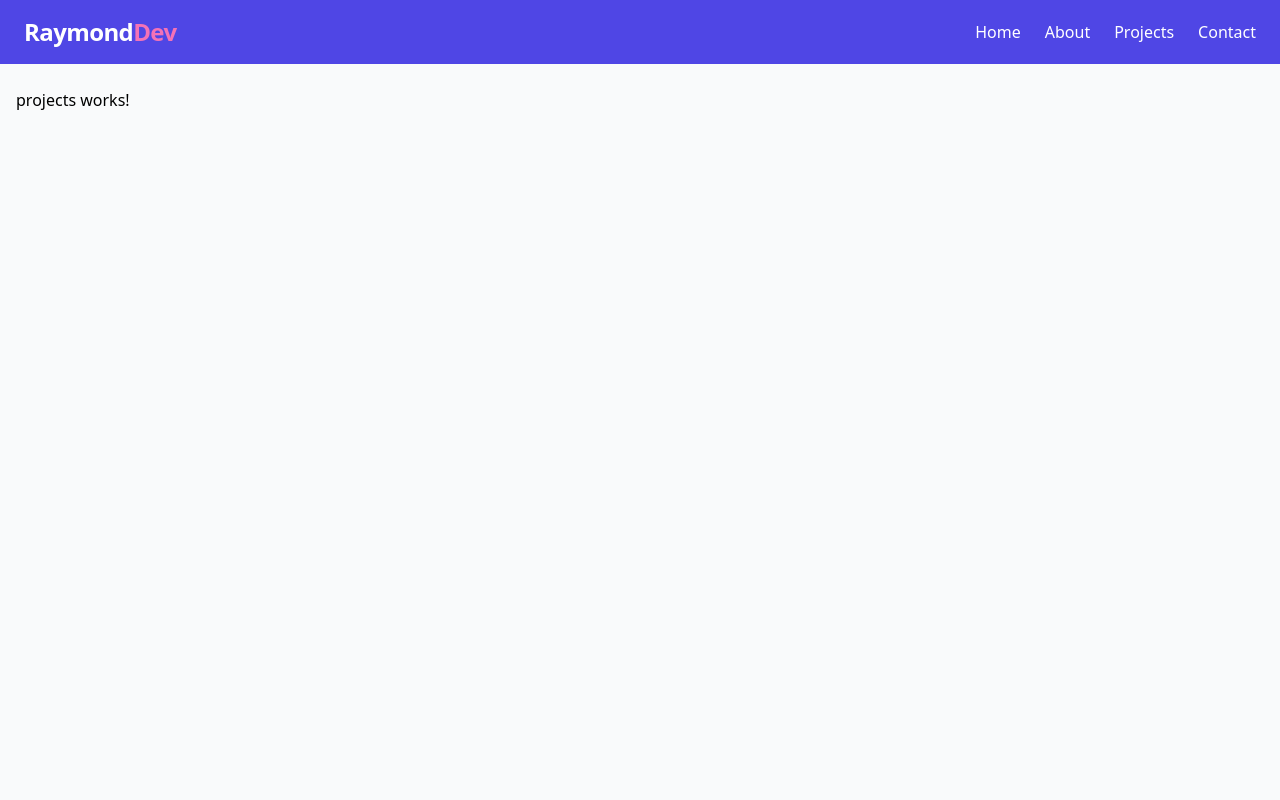
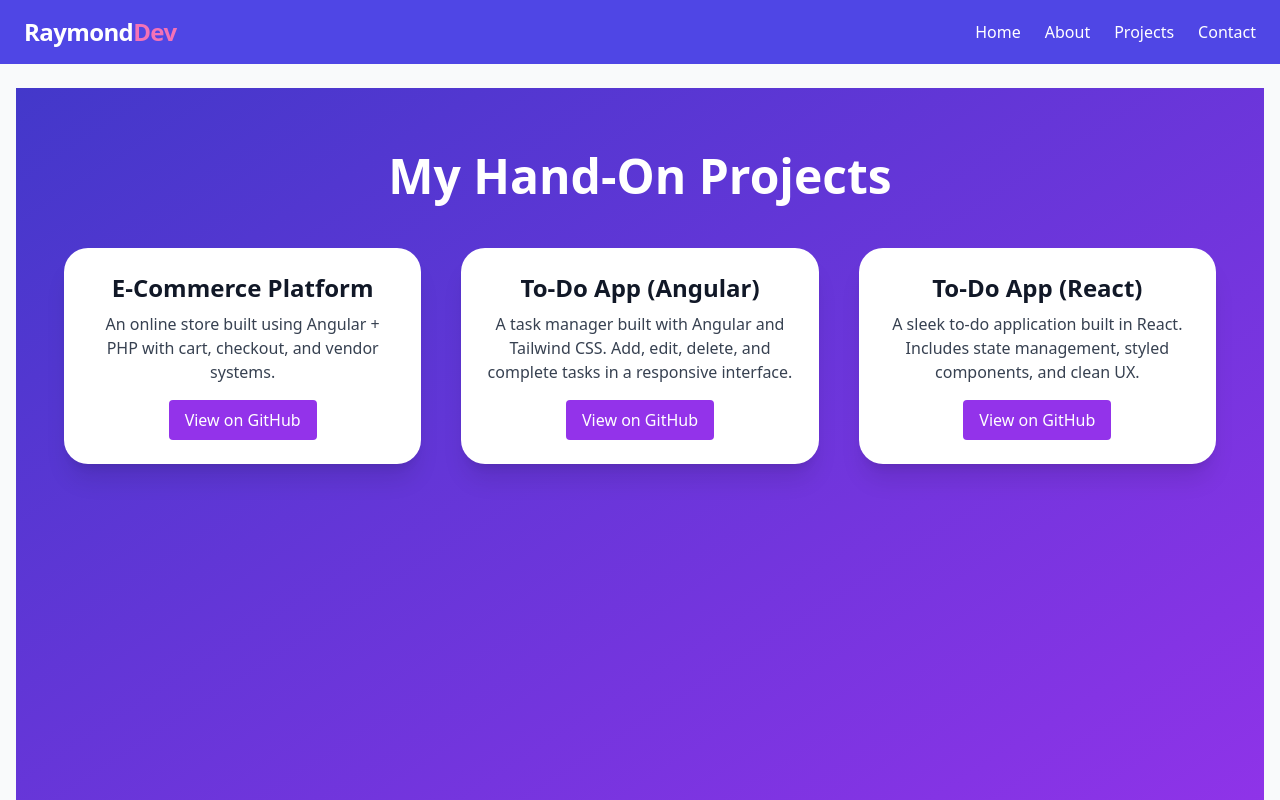
Before and after one commit to Raymondtawiah640/project, an Angular app: page /projects in a window 1280 px wide. Shown: the top 800 px of the page. Built offline with nearby package versions, Linux system fonts and the light colour scheme.

Commit message:
Modified

```diff
--- a/src/app/projects/projects.html
+++ b/src/app/projects/projects.html
@@ -1 +1,52 @@
-<p>projects works!</p>
+<!-- project.component.html -->
+<div class="min-h-screen bg-gradient-to-br from-indigo-700 to-purple-600 text-white px-6 py-16">
+  <!-- Section Title -->
+  <h2 class="text-4xl md:text-5xl font-extrabold text-center mb-12">My Hand-On Projects</h2>
+
+  <!-- Project Grid -->
+  <div class="grid gap-10 md:grid-cols-2 lg:grid-cols-3 max-w-6xl mx-auto">
+
+    <!-- Project 1: E-Commerce -->
+    <div class="bg-white text-gray-900 rounded-3xl p-6 shadow-xl hover:shadow-2xl transform hover:-translate-y-1 transition duration-300 text-center">
+      <h3 class="text-2xl font-bold mb-2">E-Commerce Platform</h3>
+      <p class="mb-4 text-gray-700">
+        An online store built using Angular + PHP with cart, checkout, and vendor systems.
+      </p>
+      <div class="flex justify-center">
+        <a href="https://kilnenterprise.com/" target="_blank"
+           class="inline-block bg-purple-600 text-white px-4 py-2 rounded hover:bg-purple-700 transition">
+          View on GitHub
+        </a>
+      </div>
+    </div>
+
+    <!-- Project 2: Angular To-Do App -->
+    <div class="bg-white text-gray-900 rounded-3xl p-6 shadow-xl hover:shadow-2xl transform hover:-translate-y-1 transition duration-300 text-center">
+      <h3 class="text-2xl font-bold mb-2">To-Do App (Angular)</h3>
+      <p class="mb-4 text-gray-700">
+        A task manager built with Angular and Tailwind CSS. Add, edit, delete, and complete tasks in a responsive interface.
+      </p>
+      <div class="flex justify-center">
+        <a href="https://github.com/Raymondtawiah640/myApp" target="_blank"
+           class="inline-block bg-purple-600 text-white px-4 py-2 rounded hover:bg-purple-700 transition">
+          View on GitHub
+        </a>
+      </div>
+    </div>
+
+    <!-- Project 3: React To-Do App -->
+    <div class="bg-white text-gray-900 rounded-3xl p-6 shadow-xl hover:shadow-2xl transform hover:-translate-y-1 transition duration-300 text-center">
+      <h3 class="text-2xl font-bold mb-2">To-Do App (React)</h3>
+      <p class="mb-4 text-gray-700">
+        A sleek to-do application built in React. Includes state management, styled components, and clean UX.
+      </p>
+      <div class="flex justify-center">
+        <a href="https://github.com/Raymondtawiah640/todo-app" target="_blank"
+           class="inline-block bg-purple-600 text-white px-4 py-2 rounded hover:bg-purple-700 transition">
+          View on GitHub
+        </a>
+      </div>
+    </div>
+
+  </div>
+</div>
```
Also changed, not shown: 1 other file (tests, documents, lock files or other folders).
